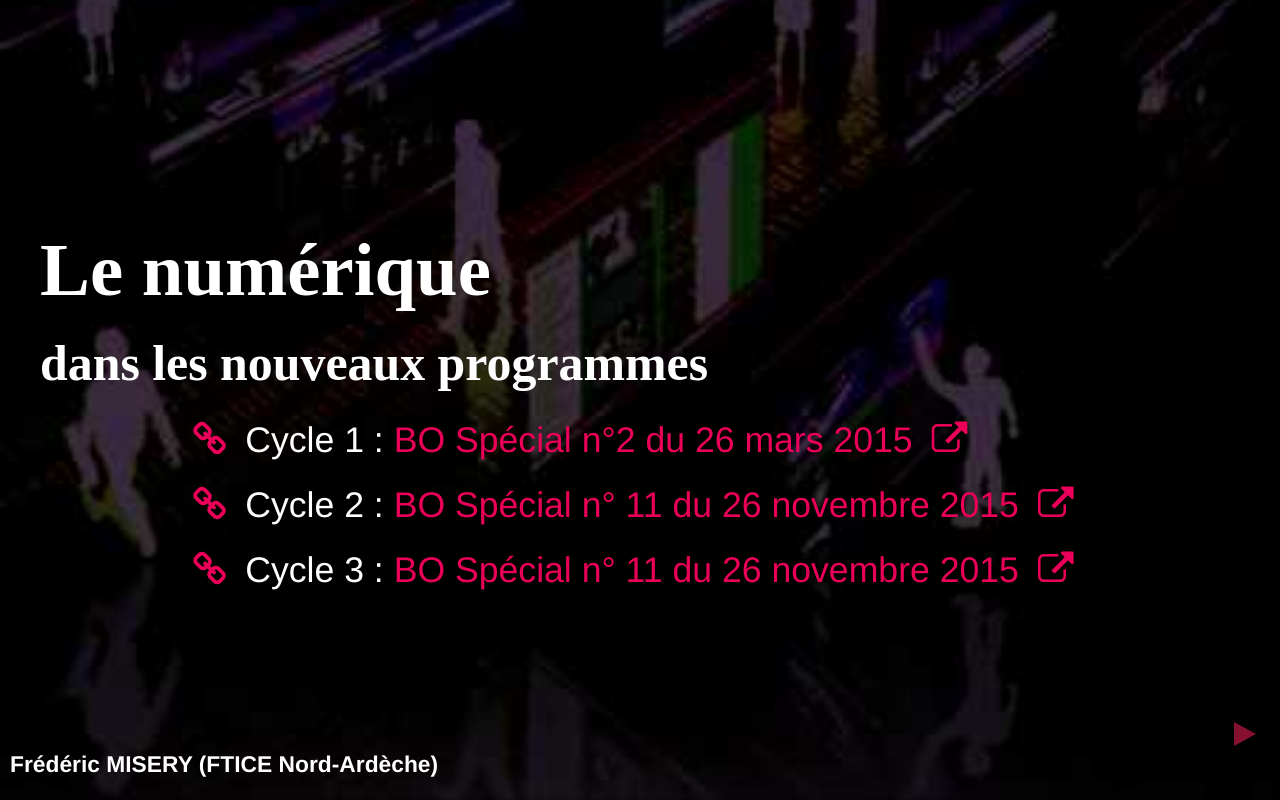
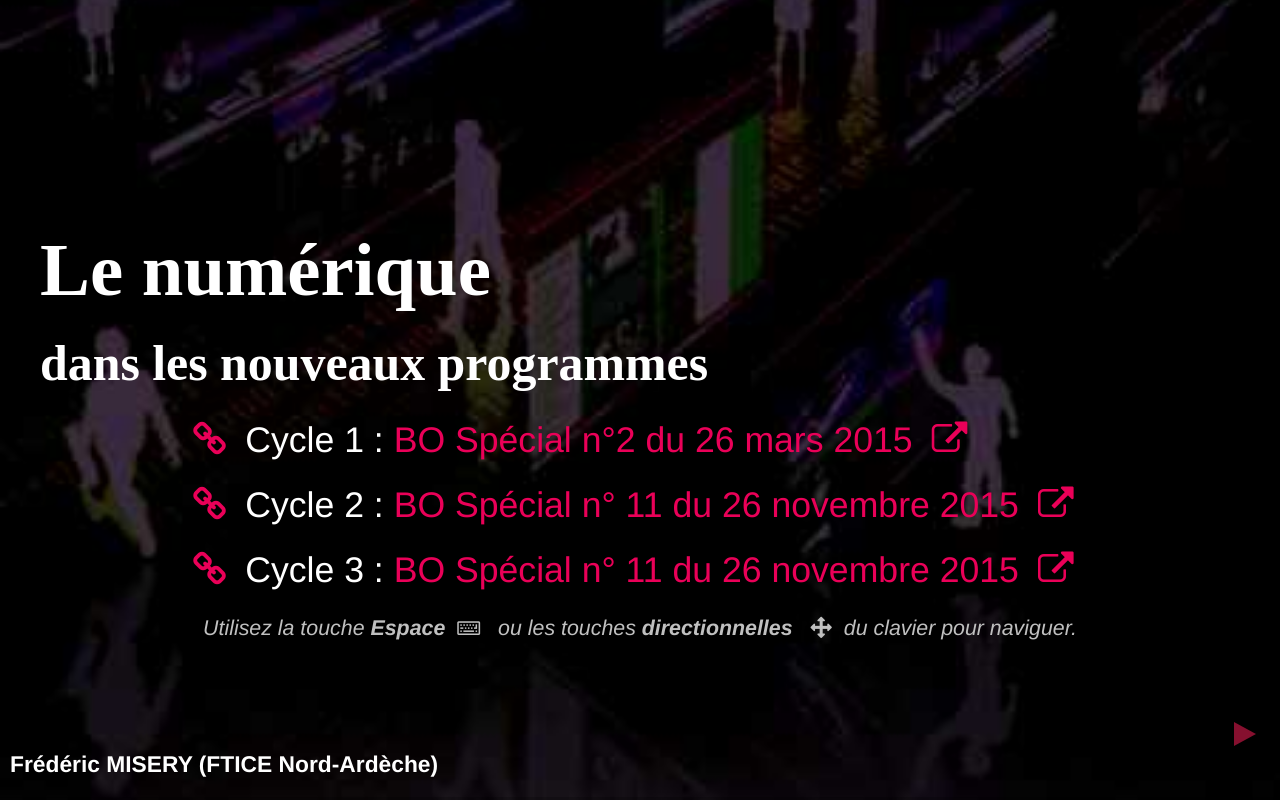
Before and after one commit to micetf/np2016, a website: page index.html in a window 1280 px wide. Drawn offline with Linux system fonts and the light colour scheme; a web font is replaced by a local one.

Commit message:
Information sur la navigation

```diff
--- a/css/theme/np2016.css
+++ b/css/theme/np2016.css
@@ -555,3 +555,8 @@ h2[data-irl]::after {
   padding: 0.1em 0.2em;
   transform: rotate(-30deg);
 }
+
+footer {
+  width: 100%;
+  font-size: 0.6em !important;
+}
--- a/index.html
+++ b/index.html
@@ -82,6 +82,9 @@
 							<i class="fa fa-external-link"></i>
 						</a>
 					</p>
+					<footer>
+						<em>Utilisez la touche <b>Espace</b><i class="fa fa-keyboard-o"></i> ou les touches <b>directionnelles</b>  <i class="fa fa-arrows"></i>du clavier pour naviguer.</em>
+					</footer>
 					<aside class="notes">
 						Mes notes
 					</aside>
```
